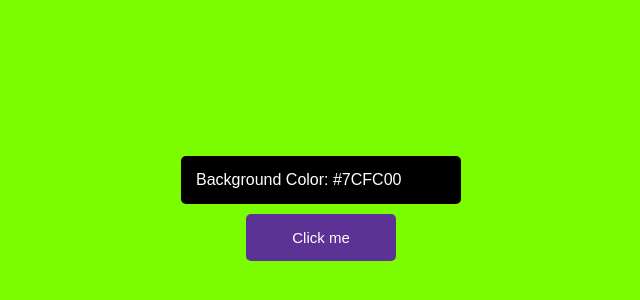
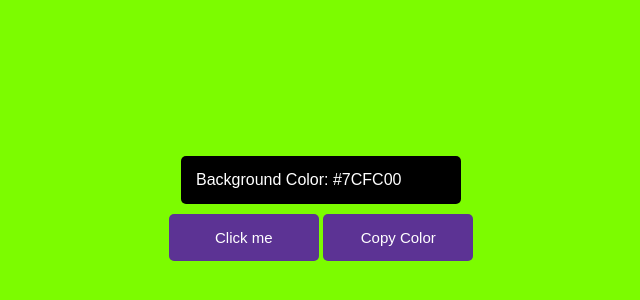
Before and after one commit to Vincent-codes/color_flipper, a plain HTML site: page index.html in a window 1280 px wide. Shown: the part 192-492 px from the top of the page, without its empty margins (319-959 px from the left). Drawn offline with Linux system fonts and the light colour scheme.

Commit message:
Update index.html

```diff
--- a/index.html
+++ b/index.html
@@ -13,6 +13,7 @@
        </div>
         <div>
             <button type="button" id="color_flipper_btn" class="color_flipper_btn">Click me</button>
+              <button type="button" id="color_flipper_btn_copy" class="color_flipper_btn">Copy Color</button>
         </div>
   </div>
   <script src="./colorflipper.js"></script>
```
